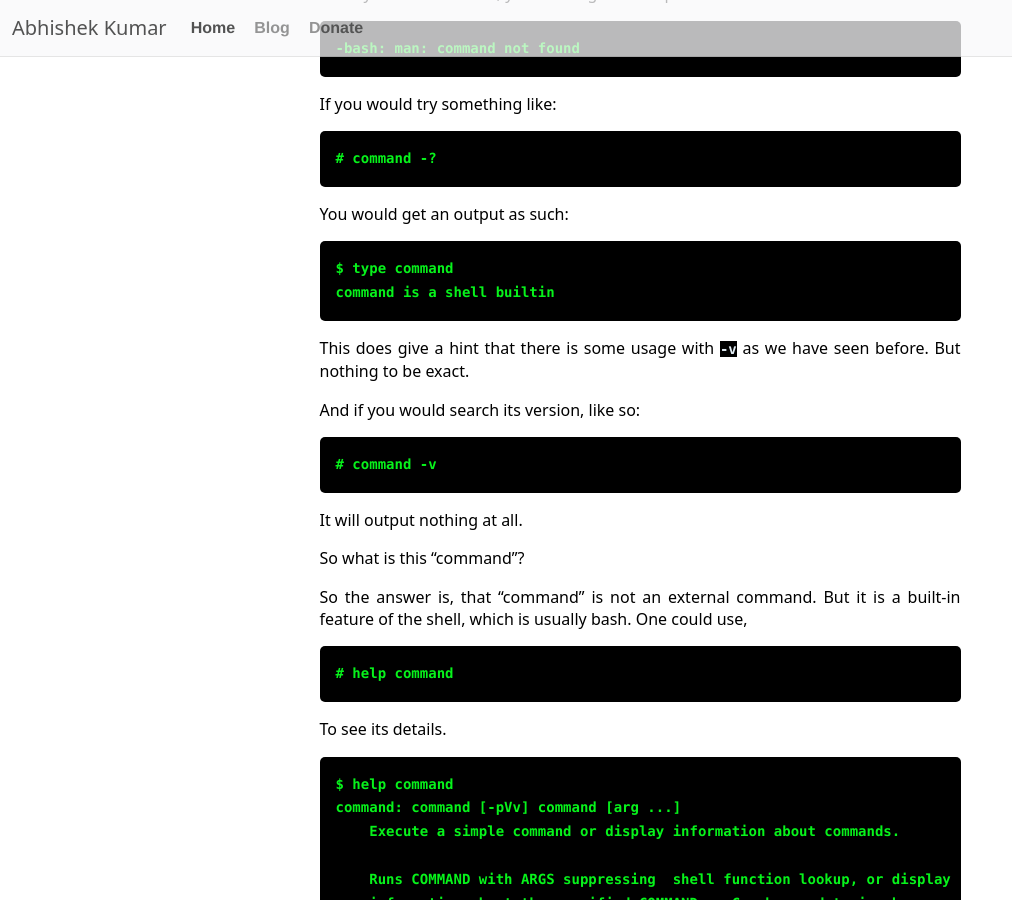
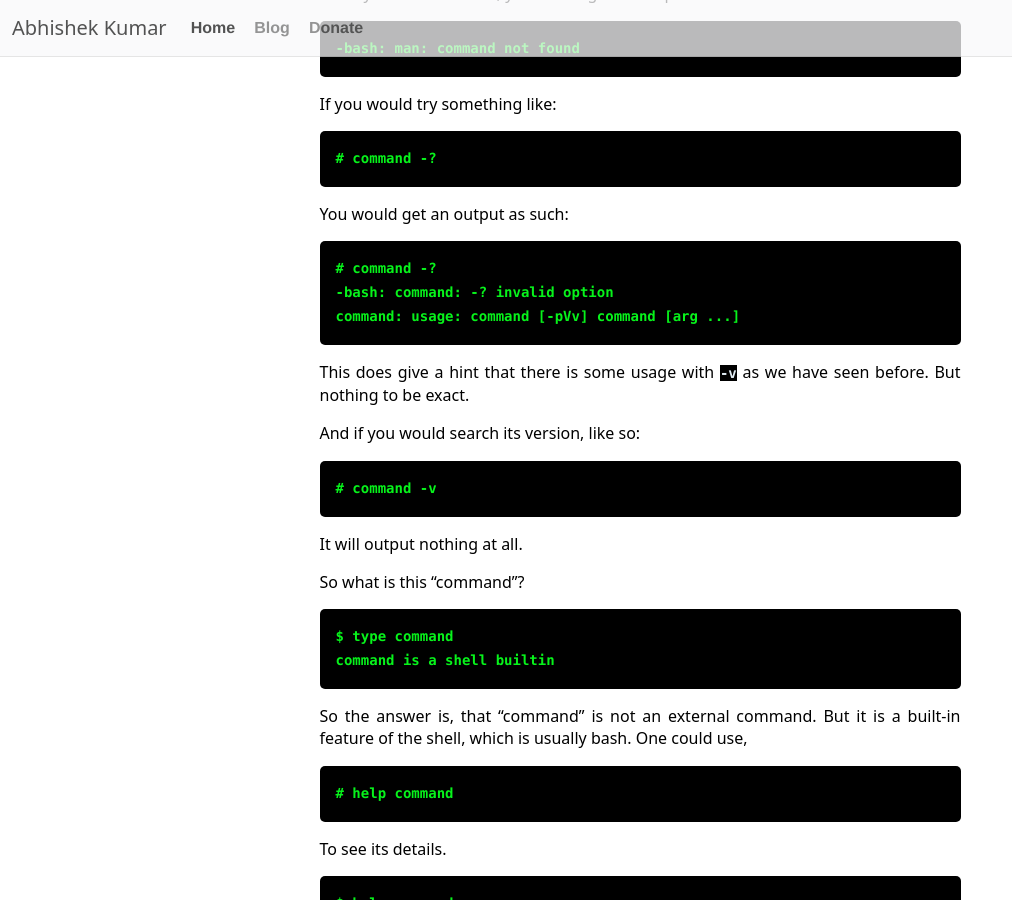
Before and after one commit to Mr-Kumar-Abhishek/brain-beats-blog, a Jekyll site: the page built from _posts/2021-12-16-what-is-linux-command.md, in a window 1280 px wide and 900 px high, scrolled down 580 px. Shown: the whole window, without its empty margins (0-1012 px from the left). Built offline with Jekyll 4.4.1, drawn with Linux system fonts in a browser that asks for light colours; nearby versions of some CDN libraries; a script that is not in the unit is left out; comment, search, counter and statistics services are not loaded.

Commit message:
fix text

````diff
--- a/_posts/2021-12-16-what-is-linux-command.md
+++ b/_posts/2021-12-16-what-is-linux-command.md
@@ -42,8 +42,9 @@ If you would try something like:
 You would get an output as such:
 
 ```
-$ type command
-command is a shell builtin
+# command -?
+-bash: command: -? invalid option
+command: usage: command [-pVv] command [arg ...]
 ```
 
 This does give a hint that there is some usage with `-v` as we have seen before. But nothing to be exact.
@@ -56,6 +57,12 @@ And if you would search its version, like so:
 It will output nothing at all.
 
 So what is this "command"?
+
+```
+$ type command
+command is a shell builtin
+```
+
 
 So the answer is, that "command" is not an external command. But it is a built-in feature of the shell, which is usually bash. One could use,
 
````
